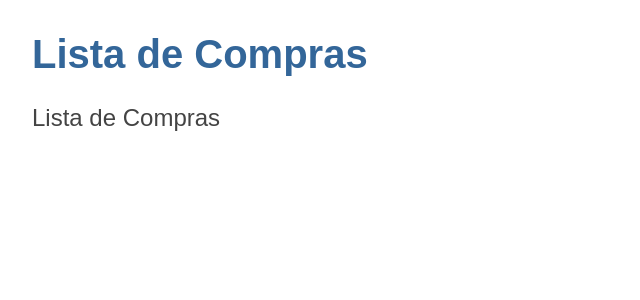
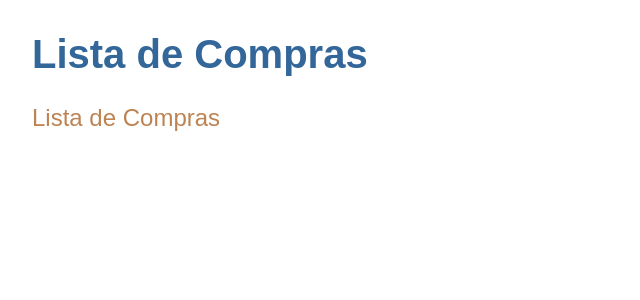
Before and after one commit to marihvalentin/-studyPlanRepository, an Angular app in the folder angular/angular-lista-de-compras/: page /itens in a window 1280 px wide. Shown: the top 300 px of the page, without its empty margins (0-640 px from the left). Built offline with nearby package versions, Linux system fonts and the light colour scheme.

Commit message:
edição de folha de estilo básica

```diff
--- a/angular/angular-lista-de-compras/src/app/itens/itens.component.css
+++ b/angular/angular-lista-de-compras/src/app/itens/itens.component.css
@@ -0,0 +1,21 @@
+h1 {
+    color:#339972;
+    font-family: Arial, Helvetica, sans-serif;
+    font-size: 250%;
+  }
+  h2, h3 {
+    color: #BD8353;
+    font-family: Arial, Helvetica, sans-serif;
+    font-weight: lighter;
+  }
+  body {
+    margin: 2em;
+  }
+  body, input[type="text"], button {
+    color: gray;
+    font-family: Cambria, Georgia;
+  }
+
+  * {
+    font-family: Arial, Helvetica, sans-serif;
+  }
```
